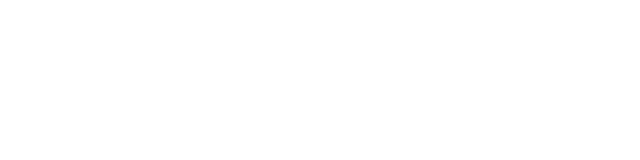
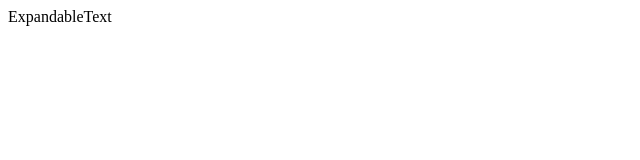
Before and after one commit to SureshMekarthi/react-app, a React (Vite) app: page / in a window 1280 px wide. Shown: the top 160 px of the page, without its empty margins (0-640 px from the left). Built offline with nearby package versions, Linux system fonts and the light colour scheme.

Commit message:
added changes for expandable text

```diff
--- a/src/App.tsx
+++ b/src/App.tsx
@@ -2,28 +2,25 @@
 import produce from "immer";
 import NavBar from "./components/NavBar";
 import Cart from "./components/Cart";
+import ExpandableText from "./components/ExpandableText";
 function App() {
-  const [cart, setCart] = useState({
-    discount: 0.1,
-
-    items: [
-      { id: 1, title: "Prosuct1", quantity: 1 },
-      {
-        id: 2,
-        title: "Product2",
-        quantity: 1,
-      },
-    ],
-  });
-
-  const handleClick = () => {
-    setCart({
-      ...cart,
-      items: cart.items.map((item) =>
-        item.id === 1 ? { ...item, quantity: item.quantity + 1 } : item
-      ),
-    });
-  };
-  return <div></div>;
+  return (
+    <div>
+      <ExpandableText>
+        Lorem ipsum dolor sit amet consectetur adipisicing elit. Fugiat soluta
+        et recusandae cupiditate necessitatibus asperiores optio eaque quas,
+        animi vero nihil velit est cumque similique hic. Tempore nihil iure
+        velit autem vero hic optio, cupiditate officia unde porro, ducimus non,
+        placeat magnam vel molestiae ut laudantium quaerat exercitationem?
+        Reprehenderit placeat voluptate, perferendis aut consequuntur laborum
+        error aliquam dignissimos ipsam adipisci repudiandae ullam aspernatur
+        excepturi in, velit totam numquam explicabo accusamus ab? Placeat
+        ratione eligendi odit excepturi officiis perferendis dolore voluptatum
+        molestiae odio neque ipsum rem, cupiditate, ipsam provident a quas
+        voluptatibus, voluptate delectus ab officia! Voluptatum accusamus
+        laudantium dolor excepturi?
+      </ExpandableText>
+    </div>
+  );
 }
 export default App;
--- /dev/null
+++ b/src/components/ExpandableText.tsx
@@ -0,0 +1,10 @@
+import React from "react";
+interface Props {
+  children: string;
+}
+
+const ExpandableText = ({ children }: Props) => {
+  return <div>ExpandableText</div>;
+};
+
+export default ExpandableText;
```
